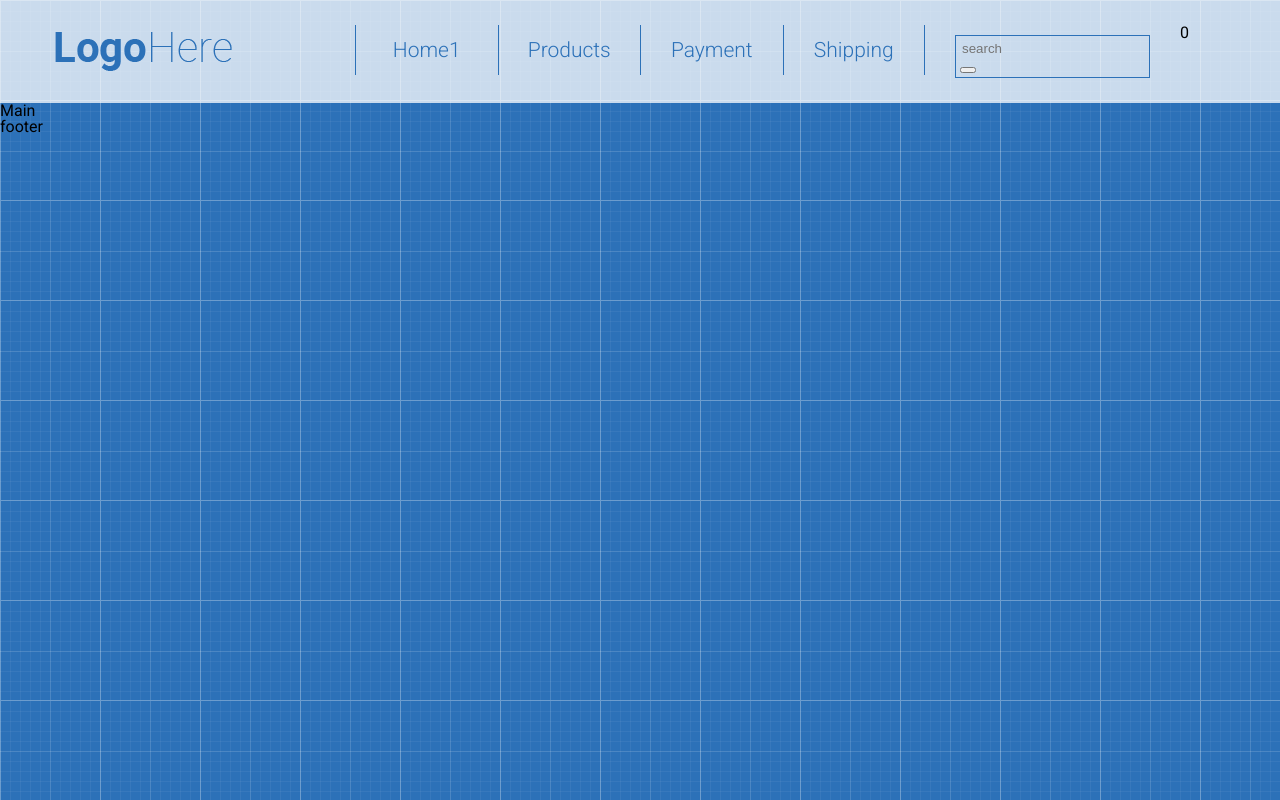
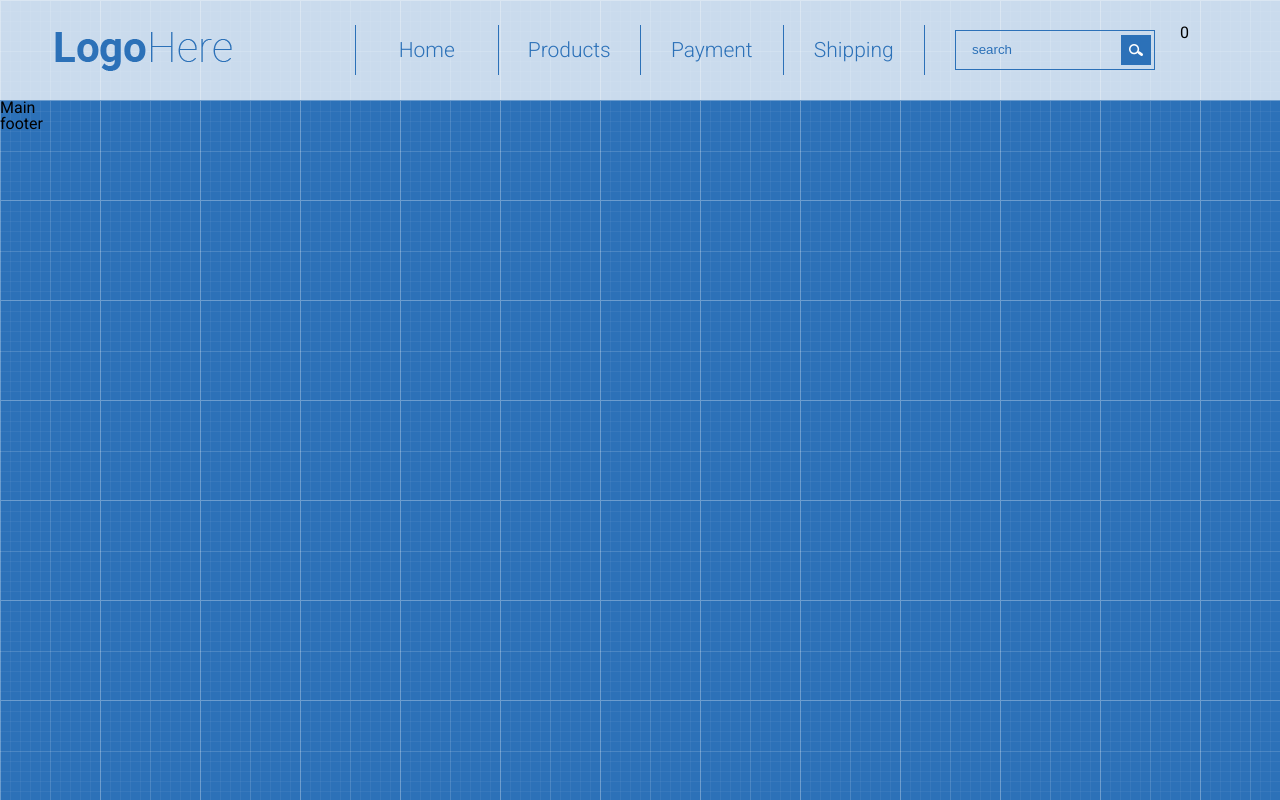
Before and after one commit to SerhiiShestopal/shop-project, a plain HTML site: page index.html in a window 1280 px wide. Drawn offline with Linux system fonts and the light colour scheme.

Commit message:
add search and style

```diff
--- a/index.html
+++ b/index.html
@@ -25,7 +25,7 @@
                 <div class="col-md-6">
                     <nav>
                         <ul class="menu">
-                            <li><a href="">Home1</a></li>
+                            <li><a href="">Home</a></li>
                             <li><a href="">Products</a></li>
                             <li><a href="">Payment</a></li>
                             <li><a href="">Shipping</a></li>
--- a/style.css
+++ b/style.css
@@ -78,15 +78,40 @@ body {
 
 .form-search {
     border: 1px solid #2c71b8;
-    margin-top: 10px;
+    width: 200px;
+    margin-top: 5px;
     padding: 4px;
+    position: relative;
 }
 
 .form-search input {
     border: none;
     background: transparent;
+    width: 150px;
+    height: 30px;
+    line-height: 40px;
 }
 
 .form-search input:focus {
     outline: none;
 }
+
+input::placeholder {
+    color: #2c71b8;
+    padding-left: 10px;
+}
+
+.form-search button {
+    width: 30px;
+    height: 30px;
+    padding:0px;
+    border: 0px;
+    position: absolute;
+    top: 4px;
+    left: 165px;
+    background-image: url(images/search.png);
+    background-repeat: no-repeat;
+    background-color: #2c71b8;
+    background-position-x: 8px;
+    background-position-y: 9px;
+}
```
Also changed, not shown: images/search.png (added).
